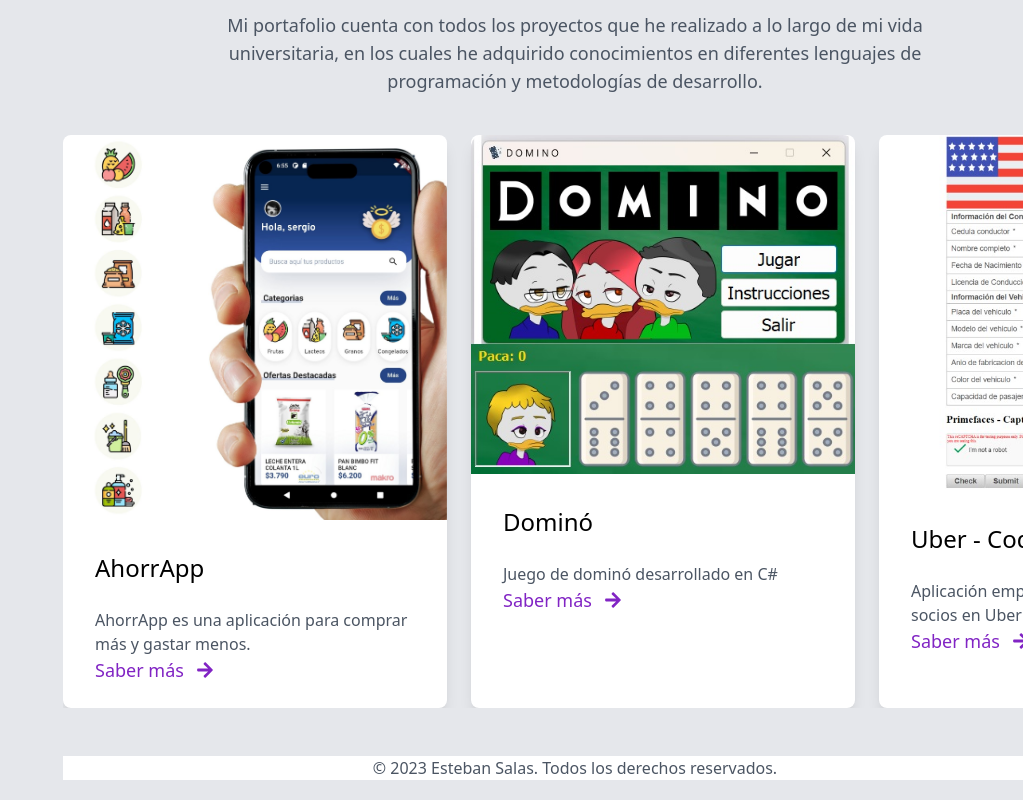
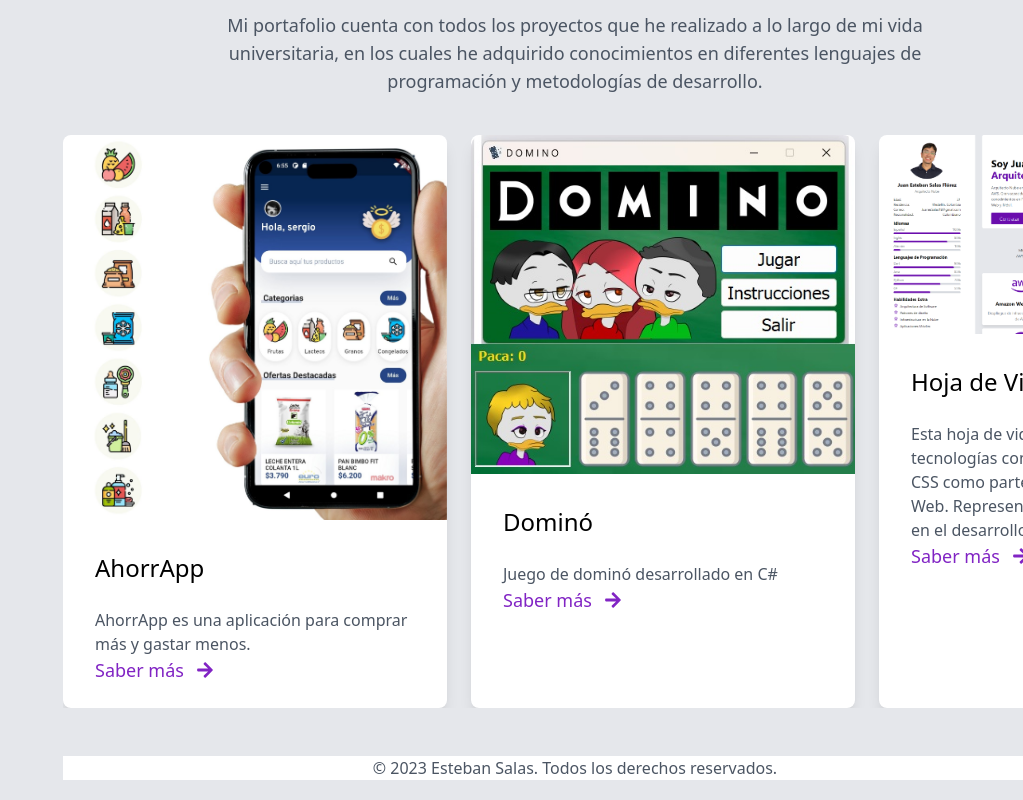
Before and after one commit to estebansalas18/my-cv, a Next.js app: page / in a window 1280 px wide. Shown: the part 2253-3053 px from the top of the page, without its empty margins (257-1280 px from the left). Built offline with nearby package versions, Linux system fonts and the light colour scheme.

Commit message:
add: proyecto de hoja de vida

```diff
--- a/pages/index.tsx
+++ b/pages/index.tsx
@@ -141,6 +141,13 @@ const Home = () => {
         url: "https://github.com/estebansalas18/Domino-lab1",
       },
       {
+        image: "./images/cv.png",
+        title: "Hoja de Vida",
+        description:
+          "Esta hoja de vida ha sido desarrollada con tecnologías como React, Next.js y Tailwind CSS como parte del proyecto de Ingeniería Web. Representa mi primera experiencia en el desarrollo Frontend.",
+        url: "https://my-cv-one.vercel.app/",
+      },
+      {
         image: "./images/empresarial.jpg",
         title: "Uber - CodeF@ctory2023",
         description:
```
Also changed, not shown: public/images/cv.png (added).
